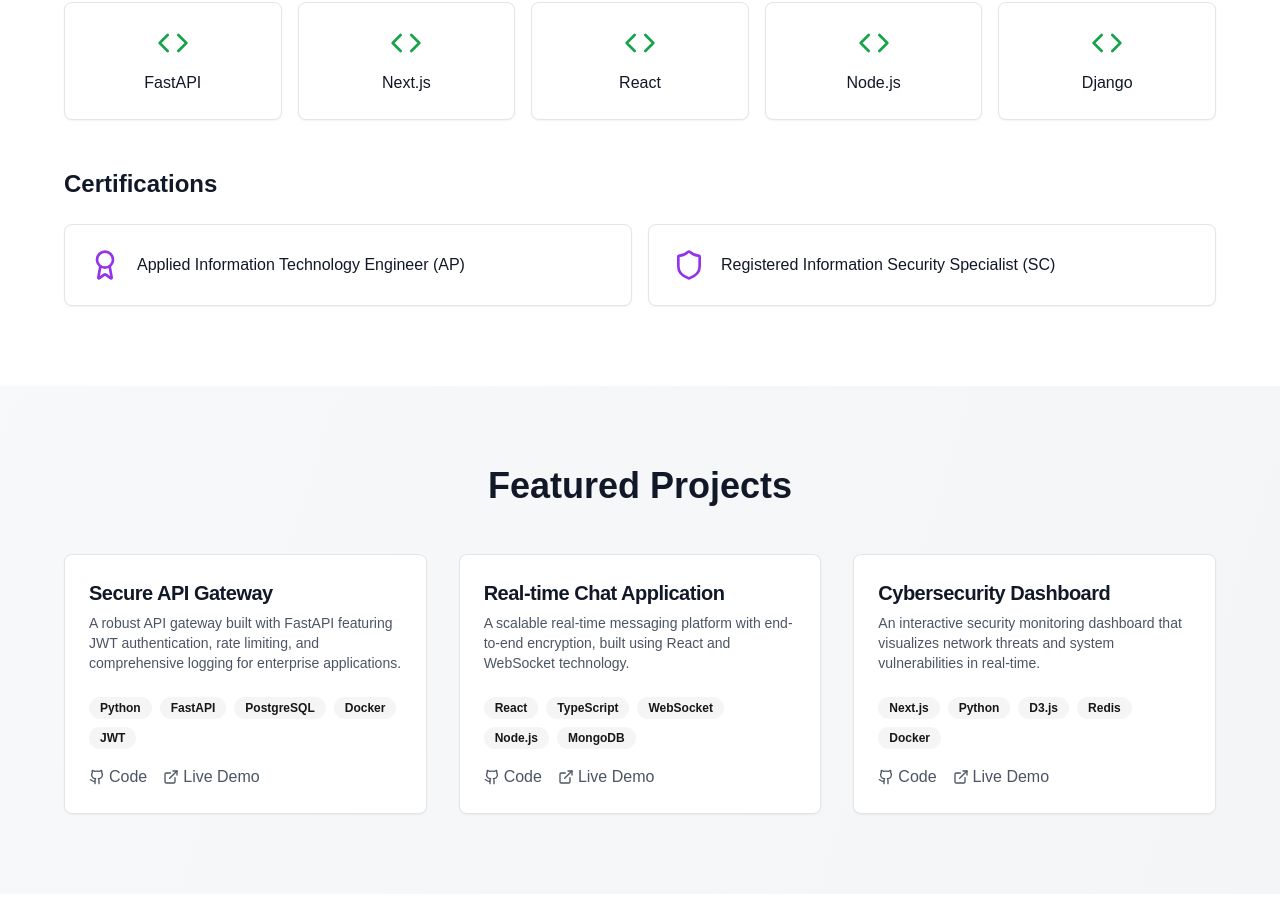
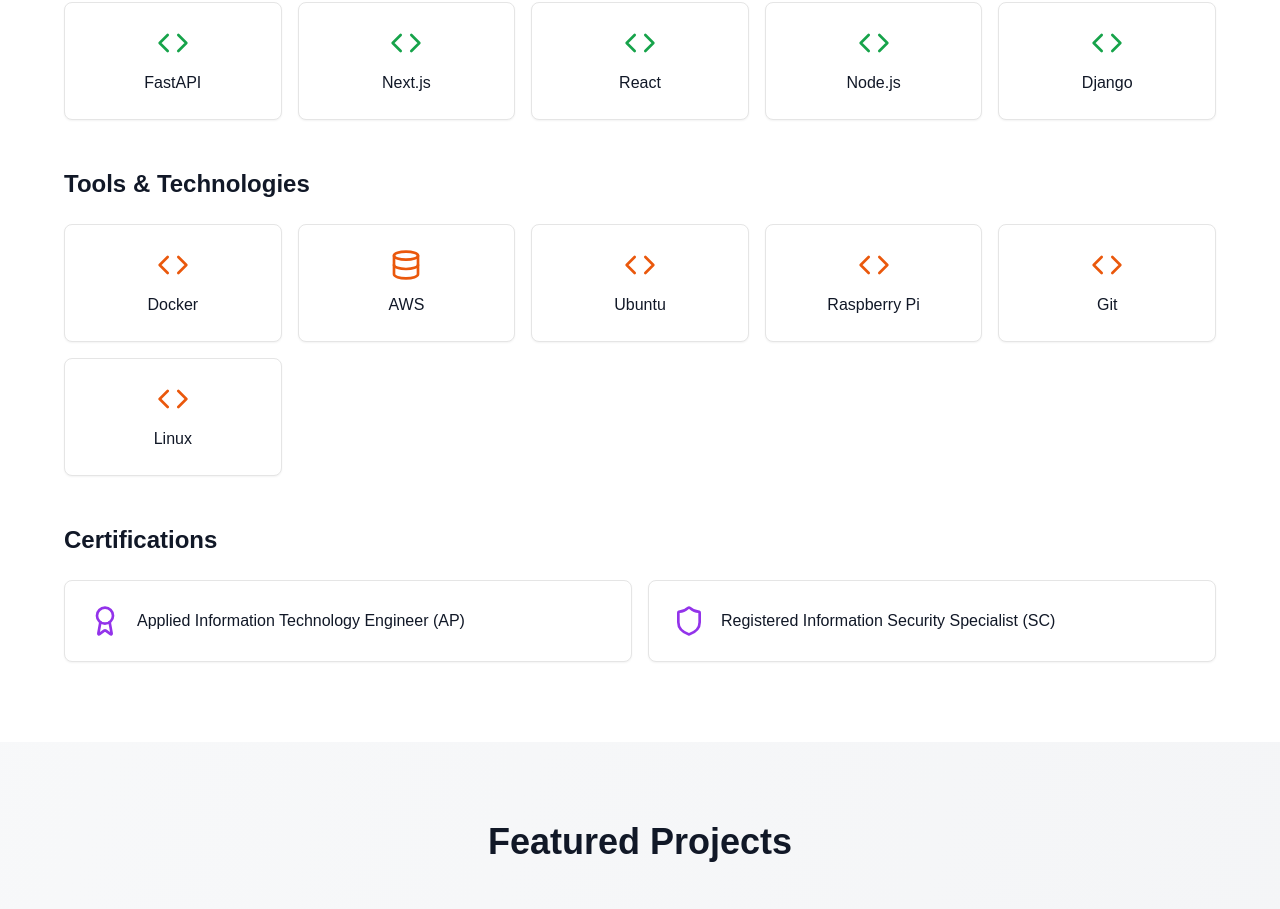
Before and after one commit to kuwaharu-git/v0-portfolio, a Next.js app: page / in a window 1280 px wide. Shown: the part 1889-2798 px from the top of the page. Built offline with nearby package versions, Linux system fonts and the light colour scheme.

Commit message:
feat: add Tools & Technologies section to skills
Update skills.json and UI to include new tools category

#VERCEL_SKIP

Co-authored-by: kuwaharu <141981256+kuwaharu-git@users.noreply.github.com>

```diff
--- a/app/api/data/route.ts
+++ b/app/api/data/route.ts
@@ -11,6 +11,7 @@ export interface Skill {
 export interface SkillsData {
   languages: Skill[]
   frameworks: Skill[]
+  tools: Skill[]
   certifications: Skill[]
 }
 
--- a/app/page.tsx
+++ b/app/page.tsx
@@ -307,6 +307,24 @@ export default function Portfolio() {
                 </div>
               </div>
 
+              {/* Tools & Technologies */}
+              <div>
+                <h3 className="text-2xl font-semibold text-gray-900 dark:text-white mb-6">Tools & Technologies</h3>
+                <div className="grid grid-cols-2 md:grid-cols-3 lg:grid-cols-5 gap-4">
+                  {skillsData.tools.map((skill, index) => (
+                    <Card key={index} className="text-center hover:shadow-lg transition-shadow">
+                      <CardContent className="p-6">
+                        <IconComponent
+                          iconName={skill.icon}
+                          className="w-8 h-8 mx-auto mb-3 text-orange-600 dark:text-orange-400"
+                        />
+                        <p className="font-medium text-gray-900 dark:text-white">{skill.name}</p>
+                      </CardContent>
+                    </Card>
+                  ))}
+                </div>
+              </div>
+
               {/* Certifications */}
               <div>
                 <h3 className="text-2xl font-semibold text-gray-900 dark:text-white mb-6">Certifications</h3>
--- a/data/skills.json
+++ b/data/skills.json
@@ -13,6 +13,14 @@
     { "name": "Node.js", "icon": "Code" },
     { "name": "Django", "icon": "Code" }
   ],
+  "tools": [
+    { "name": "Docker", "icon": "Code" },
+    { "name": "AWS", "icon": "Database" },
+    { "name": "Ubuntu", "icon": "Code" },
+    { "name": "Raspberry Pi", "icon": "Code" },
+    { "name": "Git", "icon": "Code" },
+    { "name": "Linux", "icon": "Code" }
+  ],
   "certifications": [
     { "name": "Applied Information Technology Engineer (AP)", "icon": "Award" },
     { "name": "Registered Information Security Specialist (SC)", "icon": "Shield" }
--- a/lib/data.ts
+++ b/lib/data.ts
@@ -6,6 +6,7 @@ export interface Skill {
 export interface SkillsData {
   languages: Skill[]
   frameworks: Skill[]
+  tools: Skill[]
   certifications: Skill[]
 }
 
```
